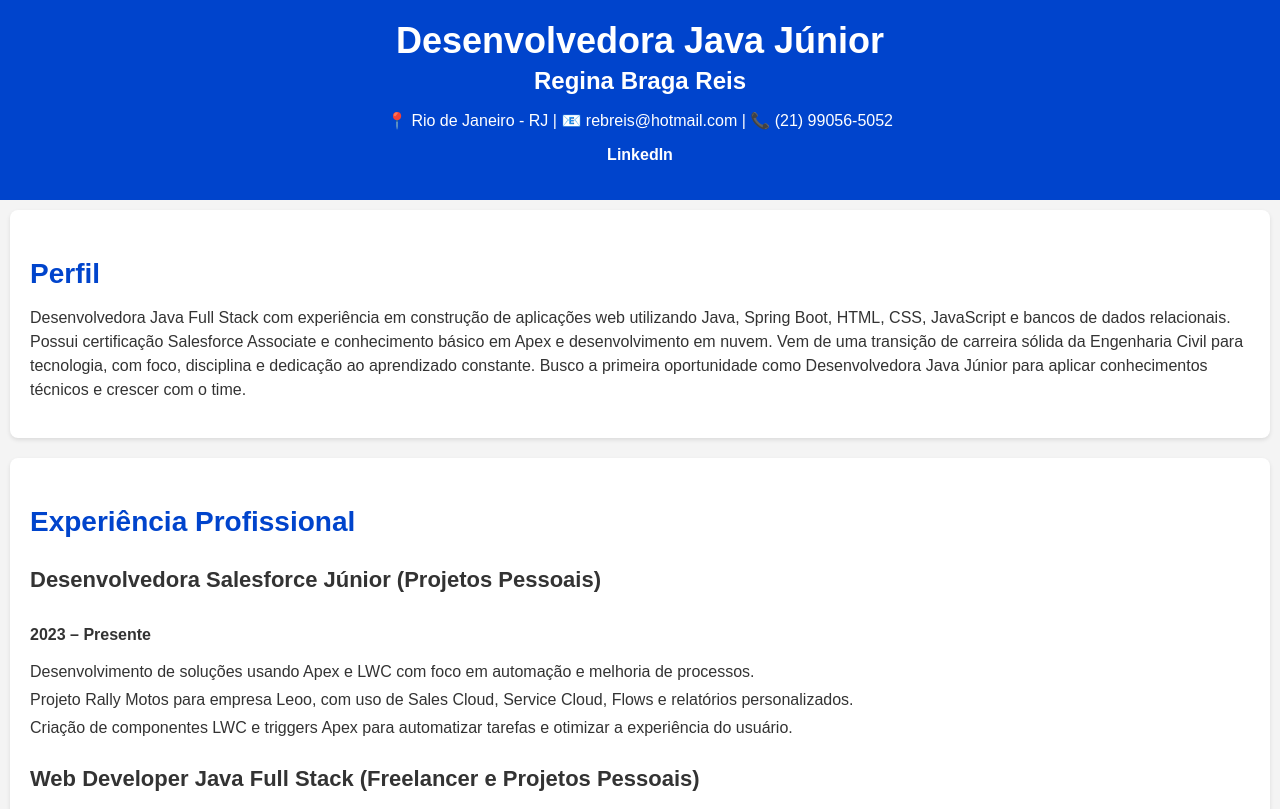
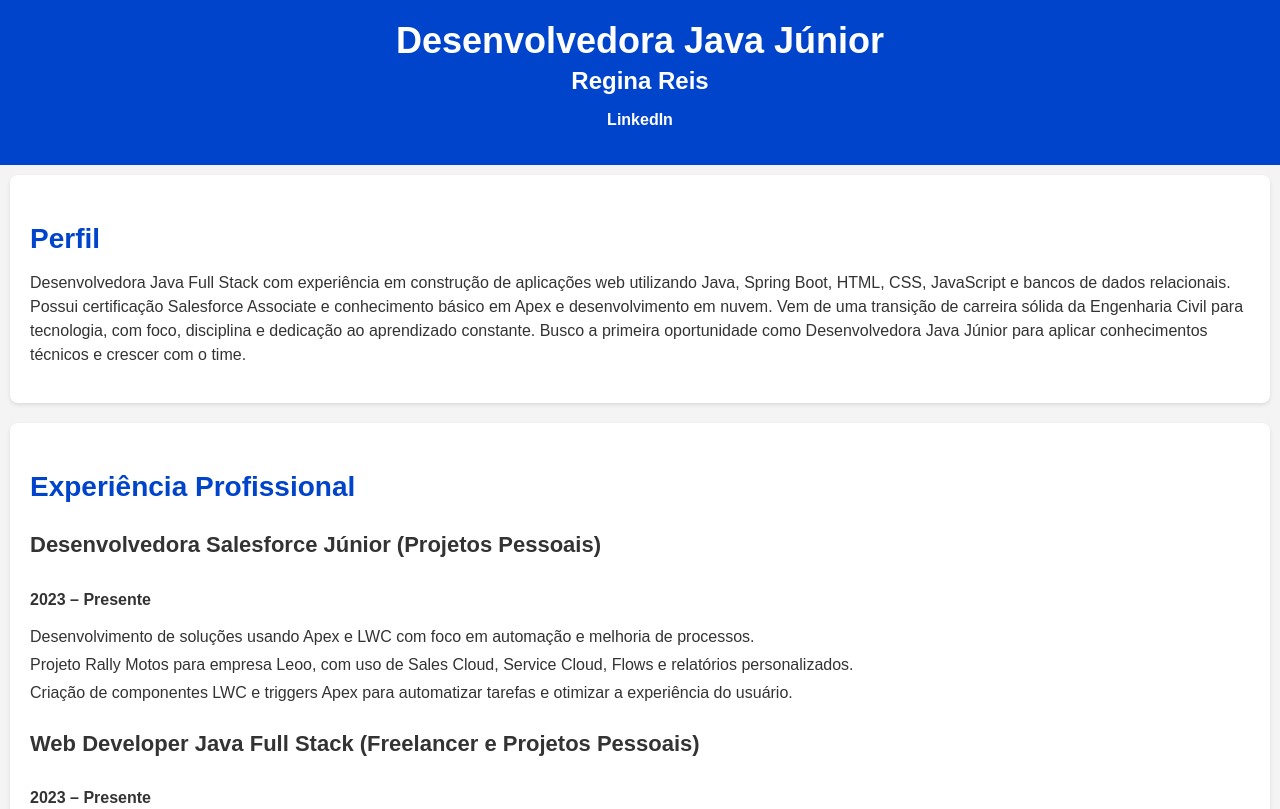
Before and after one commit to reblreis/apresentacao-regina, a plain HTML site: page index.html in a window 1280 px wide. Shown: the top 809 px of the page. Drawn offline with Linux system fonts and the light colour scheme.

Commit message:
Add files via upload

```diff
--- a/index.html
+++ b/index.html
@@ -9,8 +9,8 @@
 <body>
     <header>
         <h1>Desenvolvedora Java Júnior</h1>
-        <h2>Regina Braga Reis</h2>
-        <p>📍 Rio de Janeiro - RJ | 📧 rebreis@hotmail.com | 📞 (21) 99056-5052</p>
+        <h2>Regina Reis</h2>
+
         <p><a href="https://www.linkedin.com/in/reblreis/" target="_blank">LinkedIn</a></p>
     </header>
 
```
